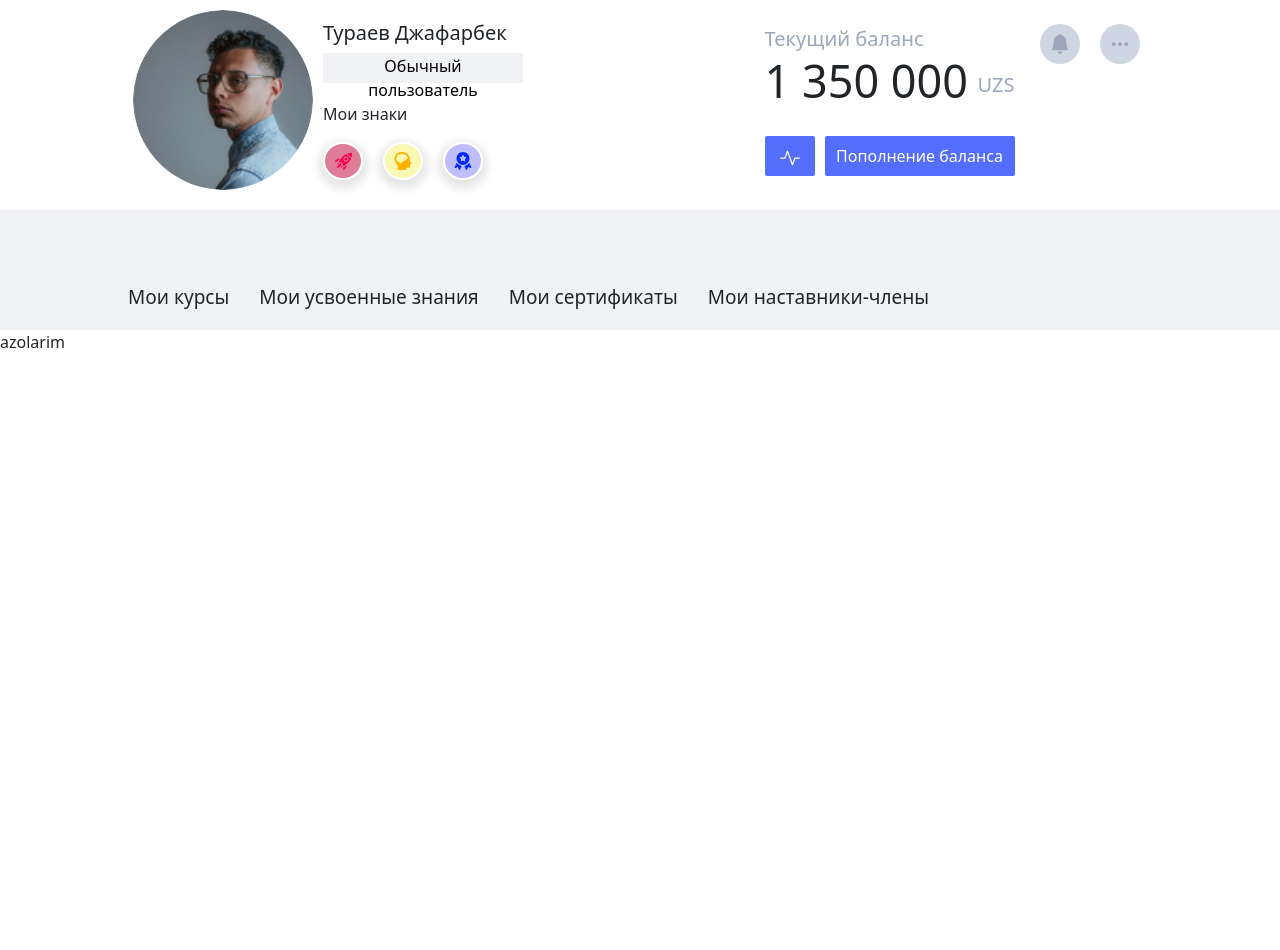
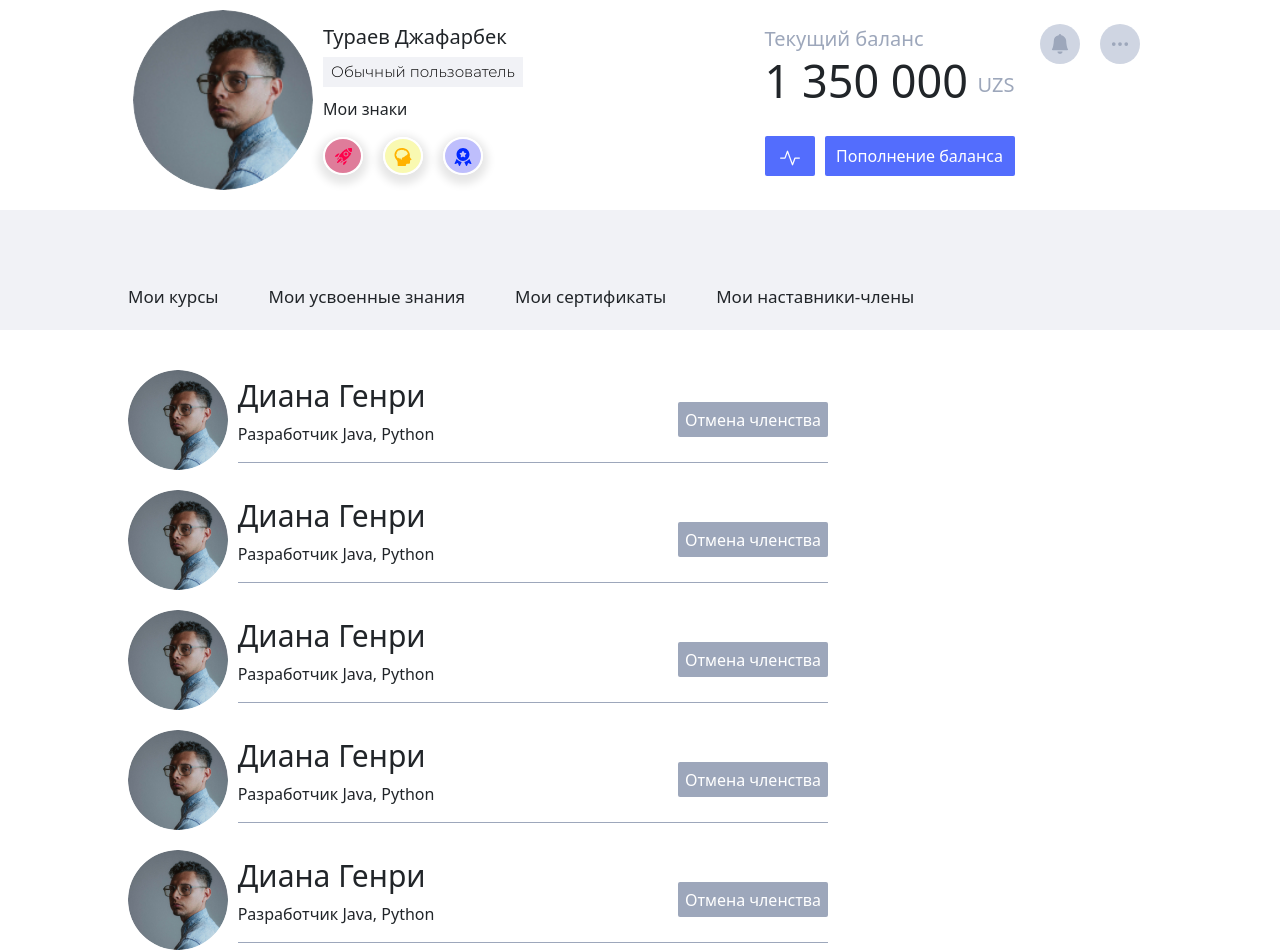
Before and after one commit to otabekbeb/garvid_user, a React (Create React App) app: page / in a window 1280 px wide. Both pictures are taken after a click on the element "Мои наставники-члены". Before the commit the page ends 800 px from the top, so only its background shows below. Built offline with nearby package versions, Linux system fonts and the light colour scheme.

Commit message:
dwada
ddaddad

```diff
--- /dev/null
+++ b/src/App.css
@@ -0,0 +1,7 @@
+
+*{
+    font-family: 'Montserrat', sans-serif !important;
+}
+
+
+@import url('https://fonts.googleapis.com/css2?family=Montserrat:wght@300&display=swap');
--- a/src/index.css
+++ b/src/index.css
@@ -1,3 +1,5 @@
+@import url('https://fonts.googleapis.com/css2?family=Montserrat:wght@300&display=swap');
+
 body {
   margin: 0;
   font-family: -apple-system, BlinkMacSystemFont, 'Segoe UI', 'Roboto', 'Oxygen',
@@ -7,6 +9,7 @@ body {
   -moz-osx-font-smoothing: grayscale;
 }
 
+
 code {
   font-family: source-code-pro, Menlo, Monaco, Consolas, 'Courier New',
     monospace;
--- a/src/pages/css/Pdp.css
+++ b/src/pages/css/Pdp.css
@@ -1,3 +1,5 @@
+
+
 .gray_blok {
 height: 120px;
 width: 100%;
@@ -98,11 +100,14 @@ align-items: center;
     width: 80%;
     display: flex;
     align-items: center;
-    gap: 30px;
+    gap: 50px;
     margin-top: 85px;
 }
+.fil_text_blok_soz{
+    position: relative;
+}
 .fil_text_blok h1{
-    font-size: 19px;
+    font-size: 17px;
     cursor: pointer;
 }
 
@@ -133,6 +138,20 @@ align-items: center;
     display: flex;
     margin-left: 8%;
     justify-content: space-around !important;
+}
+.fil_text_blok_kurs_lenght{
+    width: auto;
+    position: absolute;
+    padding: 5px;
+    top: -30px;
+    right: -50px;
+    border: 2px solid #9DA7BB4D;
+    border-top-left-radius: 8px;
+    border-top-right-radius: 8px;
+    border-bottom-right-radius: 8px;
+    font-size: 10px;
+    color: #536DFD;
+    display: none;
 }
 
 
@@ -390,6 +409,7 @@ align-items: center;
 @media (max-width:1000px) {
     .fil_text_blok{
         width: auto;
+        gap: 30px;
     }
     .fil_text_blok h1{
         font-size: 2vw;
@@ -397,8 +417,20 @@ align-items: center;
     .gray_blok{
         height: 90px;
     }
+    .fil_text_blok_kurs_lenght{
+        top: -20px;
+        right: -35px;
+        font-size: 7px;
+        border: 1px solid #9DA7BB;
+        border-top-left-radius: 6px;
+        border-top-right-radius: 6px;
+        border-bottom-right-radius: 6px;
+    }
     .fil_text_blok{
         margin-top: 58px;
+    }
+    .fil_text_blok_kurs_lenght{
+    padding: 2px;
     }
 }
 @media (max-width:600px) {
--- /dev/null
+++ b/src/pages/css/azo.css
@@ -0,0 +1,79 @@
+.azo_bolgan_katta_div{
+    margin-top: 20px;
+    width: 700px;
+    display: flex;
+    justify-content: space-between;
+    align-items: center;
+
+}
+.azo_blogan_katta_img{
+    border-radius: 50%;
+    width: 130px;
+}
+.azo_blogan_katta_img img{
+    border-radius: 50%;
+    width: 100px;
+}
+.azo_bolgan_katta_div_text{
+    width: 700px;
+    display: flex;
+    justify-content: space-between;
+    align-items: center;
+    border-bottom: 1px solid #9DA7BB;
+}
+.azo_bolgan_katta_div_text_block h1{
+    font-size: 30px;
+}
+.azo_bolgan_katta_div_text button{
+background-color: #9DA7BB;
+color: white;
+border-radius: 2px;
+width: 150px;
+height: 35px;
+border: 0px;
+}
+.azo_bolgan_katta{
+    margin-top: 20px;
+    display: grid;
+    grid-template-columns: auto;
+    margin-left: 10%;
+}
+
+@media (max-width:860px) {
+    .azo_bolgan_katta_div_text{
+        width: 90%;
+    }
+    .azo_bolgan_katta_div{
+    width: 90%;
+    }
+}
+@media (max-width:700px) {
+    .azo_bolgan_katta_div_text_block h1{
+        font-size: 3.5vw;
+    }
+    .azo_bolgan_katta_div_text_block p{
+        font-size: 2.5vw;
+    }
+    .azo_blogan_katta_img{
+        width: 15%;
+    }
+    .azo_blogan_katta_img img{
+        width: 100%;
+    }
+    .azo_bolgan_katta_div{
+    gap: 10px;
+    }
+    .azo_bolgan_katta_div_text button{
+        width: 30%;
+        font-size: 2vw;
+        height: auto;
+        padding: 3px;
+        margin-top: -10px;
+    }
+    .azo_bolgan_katta_div_text_block p{
+    margin-bottom: 5px;
+    }
+    .azo_bolgan_katta_div_text_block h1{
+        margin-bottom: 1px;
+    }
+}
--- a/src/pages/css/profil.css
+++ b/src/pages/css/profil.css
@@ -14,11 +14,12 @@
 .blok_bir_text button {
   background-color: #f1f2f6;
   width: 200px;
-  font-size: 16px;
+  font-size: 15px;
   height: 30px;
   border: 0;
   margin-bottom: 10px;
   cursor: pointer;
+  font-family: 'Montserrat', sans-serif;
 }
 .blok_bir_icon_img1 {
   padding: 6px;
@@ -281,6 +282,7 @@ cursor: pointer;
     justify-content: end;
     margin-bottom: 5px;
     margin-right: 10px;
+    cursor: pointer;
   }
   .taxrirlash_chad_barchasini p{
   color: #536DFD;
@@ -422,6 +424,51 @@ cursor: pointer;
         display: flex;
         justify-content: space-between;
         }
+        .profil_blok_ikki_icon_texrirlash_modal{
+          padding: 0;
+          width: 210px;
+          position: absolute;
+          right: 8px;
+          top: 25px;
+        }
+        .profil_blok_ikki_icon_texrirlash_modal hr{
+        margin: 0 !important;
+        }
+        .taxrirlash_modal_div p{
+          font-size: 15px;
+        }
+        .taxrirlash_modal_div{
+          margin-left: 7px;
+          margin-top: 5px;
+          gap: 5px;
+        }
+        .taxrirlash_modal_icon{
+          font-size: 15px;
+        }
+        .profil_blok_ikki_icon_taxriirlash_chat{
+          width: 200px;
+          position: absolute;
+          top: 25px;
+          right: 45px;
+        }
+        .taxrirlash_chad_text{
+          text-align: left;
+        }
+        .taxrirlash_chad_vaqt h1{
+          font-size: 11px;
+        }
+        .taxrirlash_chad_vaqt_soat{
+          font-size: 8px;
+        }
+        .taxrirlash_chad_vaqt_soat .chad_set{
+          margin-top: 1px;
+        }
+        .profil_blok_ikki_icon_taxriirlash_chat p{
+          font-size: 8px;
+        }
+        .taxrirlash_chad_img_size{
+          padding: 3px;
+        }
 
   }
 
@@ -466,6 +513,17 @@ cursor: pointer;
     }
     .profil_blok_ikki_sum p{
       margin-bottom: 0;
+      font-size: 10px;
+    }
+    .profil_blok_ikki_sum h1{
+    font-size: 30px;
+    }
+    .profil_blok_ikki_sum{
+      width: 155px;
+      margin: auto;
+    }
+    .profil_blok_ikki_button{
+      margin-top: 5px;
     }
 
   }
--- a/src/pages/js/Pdp.js
+++ b/src/pages/js/Pdp.js
@@ -1,10 +1,10 @@
 import React, { useState } from 'react'
 import '../css/Pdp.css'
-import Nav from 'react-bootstrap/Nav';
 import Filtr from "./Searchfilter"
 import 'bootstrap/dist/css/bootstrap.min.css';
 import Bilim from './Bilim'
-import Sertifikat from '../js/Sertifikate'
+import Sertifikat from './Sertifikate'
+import Azo from "./azo"
 // import Mon from '../img/Mon.png'
 // import { AiFillStar } from 'react-icons/ai'
 // import {HiArrowRight} from 'react-icons/hi'
@@ -26,10 +26,10 @@ export default function Pdp() {
         <div>
             <div className="gray_blok">
                 <div className="fil_text_blok">
-                <h1 onClick={()=>updatetoggle(1)} className='fromLeft'>Мои курсы</h1>
-                <h1 onClick={()=>updatetoggle(2)} className='fromLeft'>Мои усвоенные знания</h1>
-                <h1 onClick={()=>updatetoggle(3)} className='fromLeft'>Мои сертификаты</h1>
-                <h1 onClick={()=>updatetoggle(4)} className='fromLeft'>Мои наставники-члены</h1>
+                <div className='fil_text_blok_soz'><h1 onClick={()=>updatetoggle(1)} className='fromLeft'>Мои курсы</h1><div className="fil_text_blok_kurs_lenght">4 штуки</div></div>
+                <div className='fil_text_blok_soz'><h1 onClick={()=>updatetoggle(2)} className='fromLeft'>Мои усвоенные знания</h1><div className="fil_text_blok_kurs_lenght">14 штуки</div></div>
+                <div className='fil_text_blok_soz'><h1 onClick={()=>updatetoggle(3)} className='fromLeft'>Мои сертификаты</h1><div className="fil_text_blok_kurs_lenght">24 штуки</div></div>
+                <div className='fil_text_blok_soz'><h1 onClick={()=>updatetoggle(4)} className='fromLeft'>Мои наставники-члены</h1><div className="fil_text_blok_kurs_lenght">24 штуки</div></div>
                 </div>
                 <div className="profil_blok_menu_size">
                 <TiThMenu onClick={()=>menuModal()} className='profil_blok_menu'/>
@@ -45,7 +45,7 @@ export default function Pdp() {
             <div className={toggle === 1 ? "show-content" : "content"}><Filtr /></div>
             <div className={toggle === 2 ? "show-content" : "content"}><Bilim/></div>
             <div className={toggle === 3 ? "show-content" : "content"}><Sertifikat/> </div>
-            <div className={toggle === 4 ? "show-content" : "content"}>azolarim</div>
+            <div className={toggle === 4 ? "show-content" : "content"}><Azo/></div>
 
         </div>
     )
--- /dev/null
+++ b/src/pages/js/azo.js
@@ -0,0 +1,72 @@
+import React from 'react'
+import "../css/azo.css"
+import azoimg from "../img/Ellipse.jpg"
+
+export default function azo() {
+  return (
+    <div>
+    <div className="azo_bolgan_katta">
+        <div className="azo_bolgan_katta_div">
+            <div className='azo_blogan_katta_img'>
+            <img src={azoimg} alt="" />
+            </div>
+            <div className="azo_bolgan_katta_div_text">
+                <div className="azo_bolgan_katta_div_text_block">
+                    <h1>Диана Генри</h1>
+                    <p>Разработчик Java, Python</p>
+                </div>
+                <button>Отмена членства</button>
+            </div>
+        </div>
+        <div className="azo_bolgan_katta_div">
+            <div className='azo_blogan_katta_img'>
+            <img src={azoimg} alt="" />
+            </div>
+            <div className="azo_bolgan_katta_div_text">
+                <div className="azo_bolgan_katta_div_text_block">
+                    <h1>Диана Генри</h1>
+                    <p>Разработчик Java, Python</p>
+                </div>
+                <button>Отмена членства</button>
+            </div>
+        </div>
+        <div className="azo_bolgan_katta_div">
+            <div className='azo_blogan_katta_img'>
+            <img src={azoimg} alt="" />
+            </div>
+            <div className="azo_bolgan_katta_div_text">
+                <div className="azo_bolgan_katta_div_text_block">
+                    <h1>Диана Генри</h1>
+                    <p>Разработчик Java, Python</p>
+                </div>
+                <button>Отмена членства</button>
+            </div>
+        </div>
+        <div className="azo_bolgan_katta_div">
+            <div className='azo_blogan_katta_img'>
+            <img src={azoimg} alt="" />
+            </div>
+            <div className="azo_bolgan_katta_div_text">
+                <div className="azo_bolgan_katta_div_text_block">
+                    <h1>Диана Генри</h1>
+                    <p>Разработчик Java, Python</p>
+                </div>
+                <button>Отмена членства</button>
+            </div>
+        </div>
+        <div className="azo_bolgan_katta_div">
+            <div className='azo_blogan_katta_img'>
+            <img src={azoimg} alt="" />
+            </div>
+            <div className="azo_bolgan_katta_div_text">
+                <div className="azo_bolgan_katta_div_text_block">
+                    <h1>Диана Генри</h1>
+                    <p>Разработчик Java, Python</p>
+                </div>
+                <button>Отмена членства</button>
+            </div>
+        </div>
+    </div>
+    </div>
+
+)}
```
Also changed, not shown: src/pages/img/Ellipse 2.4.png (added).
